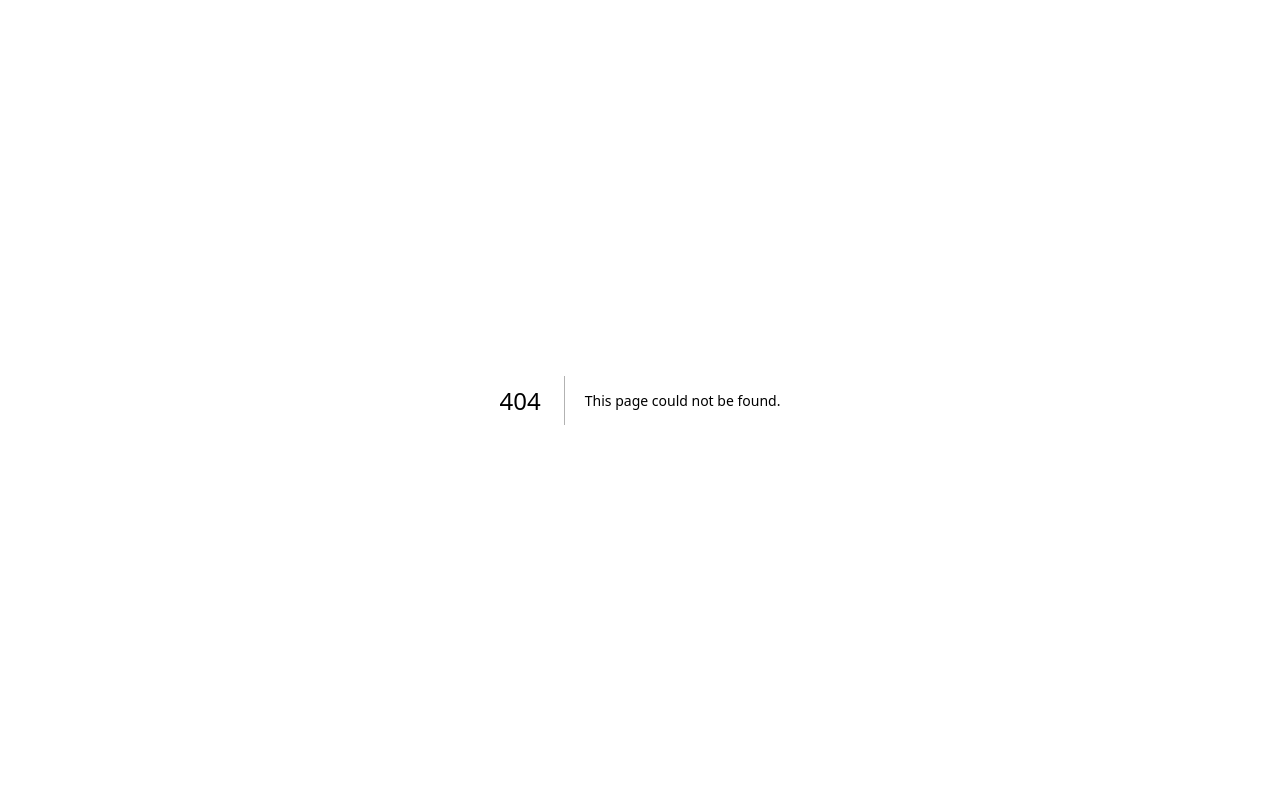
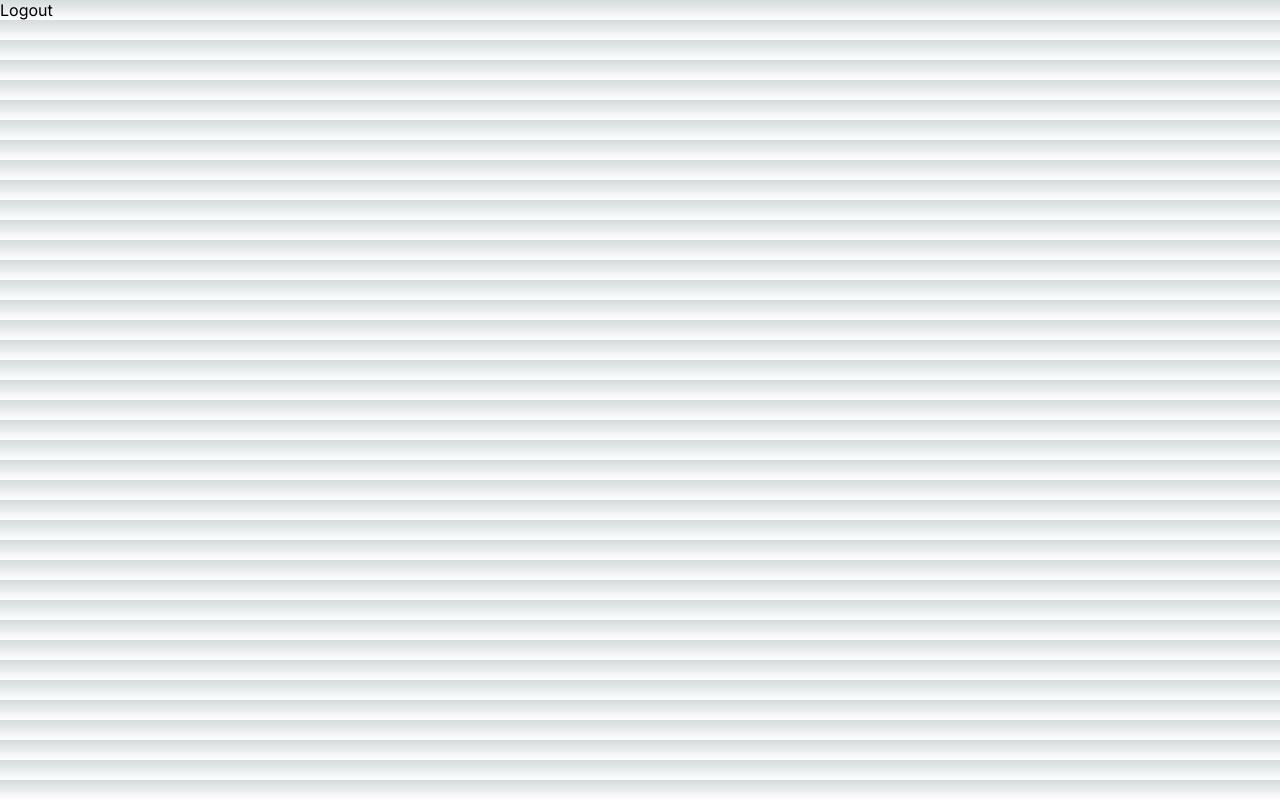
Before and after one commit to adarraji/nextjs-blog, a Next.js app: page /dashboard/logout in a window 1280 px wide. Before the commit this address had no page. Built offline with nearby package versions, Linux system fonts and the light colour scheme.

Commit message:
added auth pages

```diff
--- /dev/null
+++ b/src/app/dashboard/(auth)/logout/page.jsx
@@ -0,0 +1,9 @@
+import React from 'react'
+
+const Logout = () => {
+    return (
+        <div>Logout</div>
+    )
+}
+
+export default Logout
```
Also changed, not shown: src/app/dashboard/(auth)/login/page.jsx (added, +9 -0 lines).
